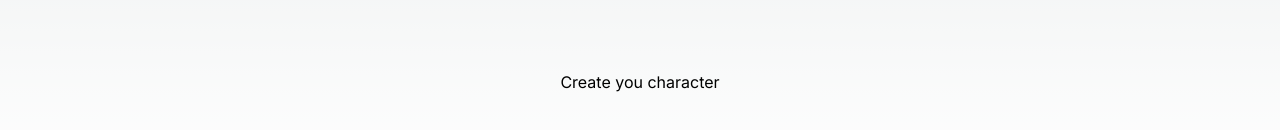
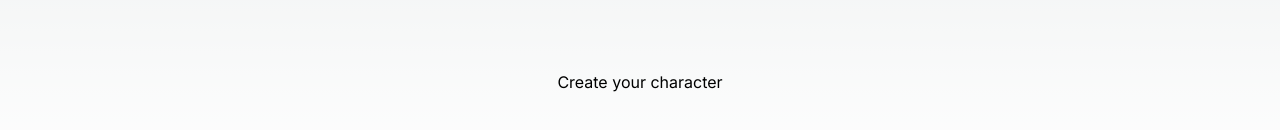
Before and after one commit to willot/path-to-somewhere, a Next.js app in the folder path-to-somewhere/: page / in a window 1280 px wide. Shown: the part 610-740 px from the top of the page. Built offline with nearby package versions, Linux system fonts and the light colour scheme.

Commit message:
add disable state

```diff
--- a/path-to-somewhere/app/page.tsx
+++ b/path-to-somewhere/app/page.tsx
@@ -1,11 +1,14 @@
 "use client"
 
-import Image from "next/image";
 import { useState } from "react";
 
 export default function Home() {
 
   const [name, setName] = useState("");
+
+  const isNameFormated = (): boolean => {
+    return name.trim() === ''
+  }
 
   return (
     <main className="flex min-h-screen flex-col items-center justify-between p-24">
@@ -16,7 +19,7 @@ export default function Home() {
         }}
         placeholder="Enter a name"
         value={name}/>
-      <button>Create you character</button>
+        <button disabled={isNameFormated()}>Create your character</button>
     </main>
   );
 }
```
Also changed, not shown: 1 other file (tests, documents, lock files or other folders).
